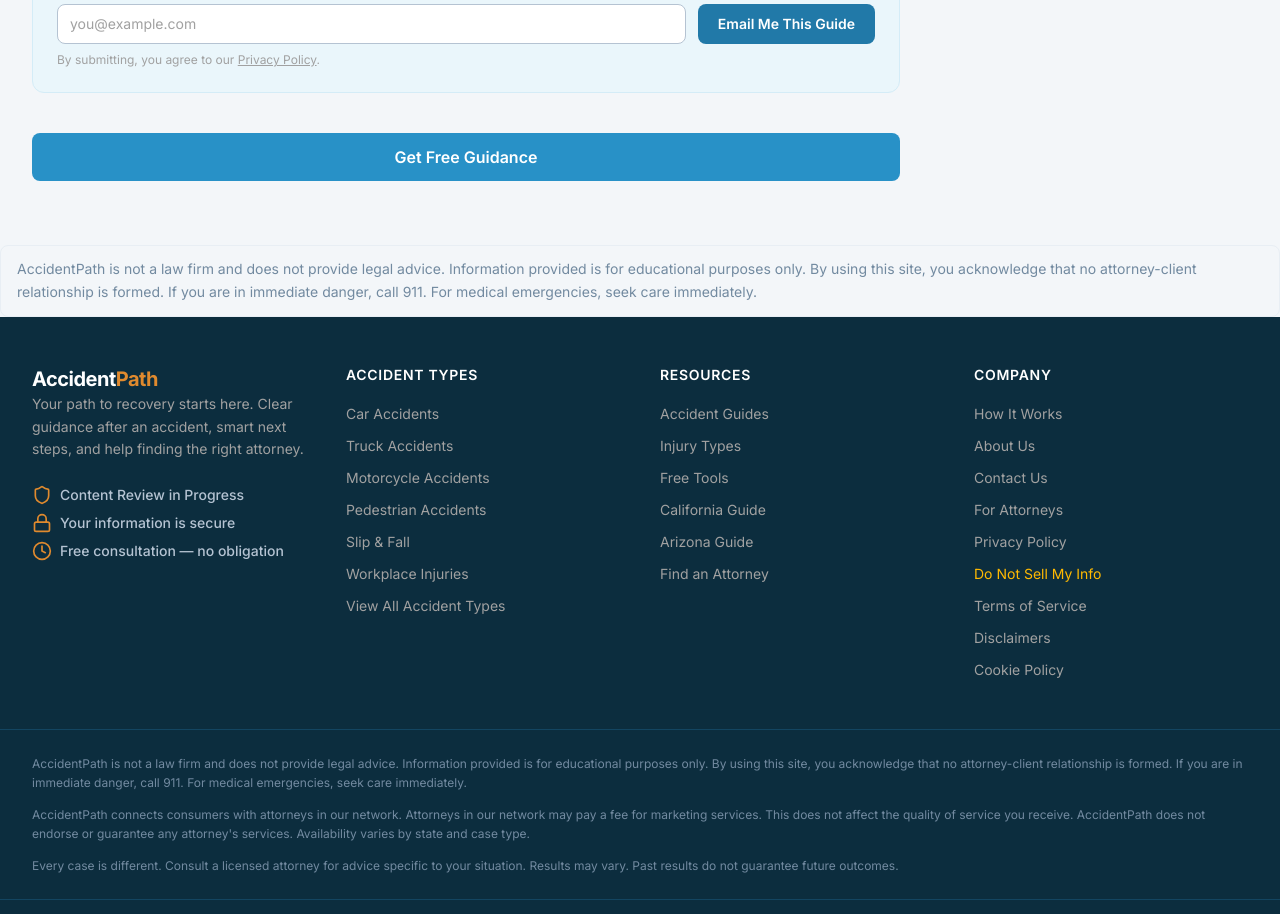
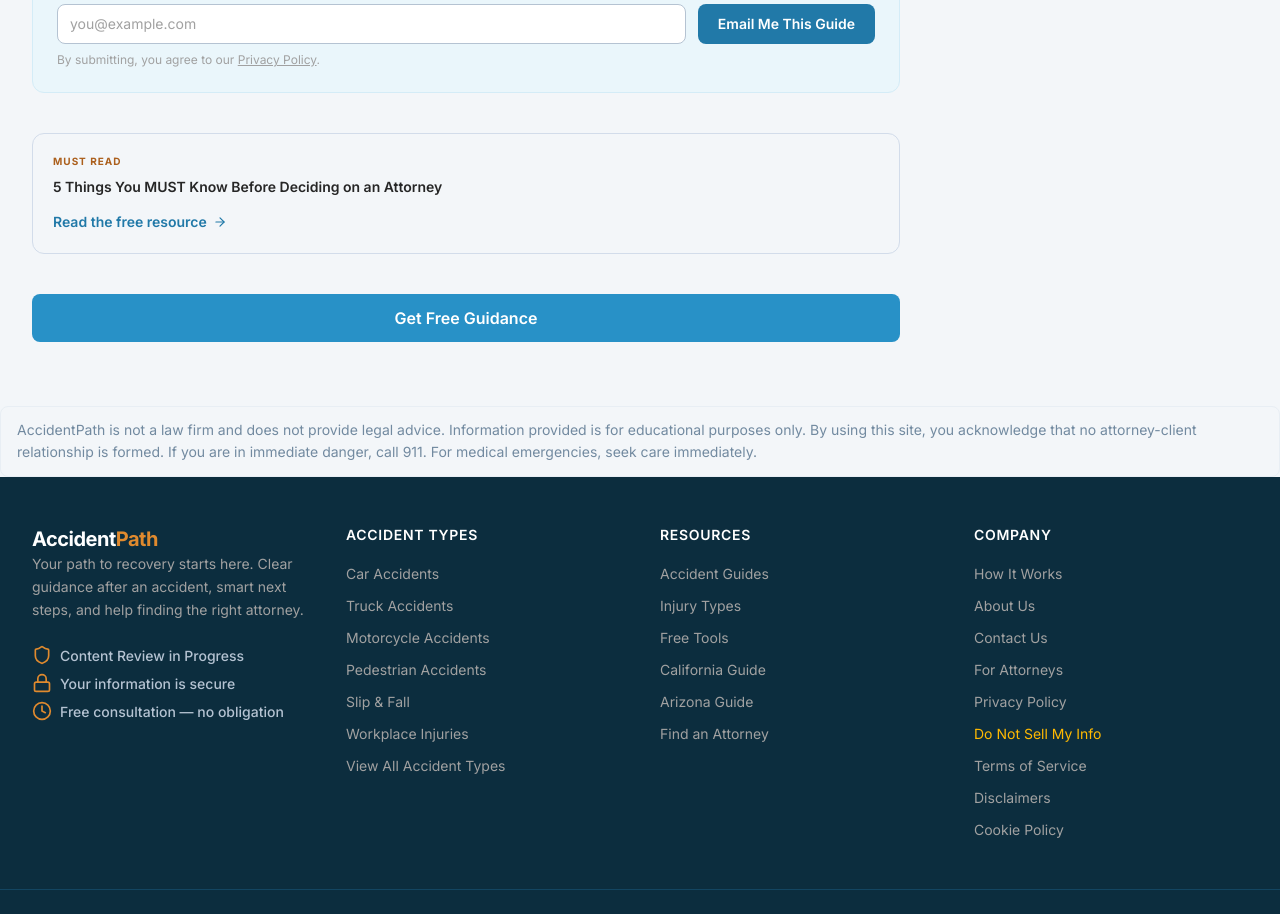
Before and after one commit to the-comet-companies/accident-path, a Next.js app: page /guides/after-car-accident in a window 1280 px wide. Shown: the part 4700-5614 px from the top of the page. Built offline with nearby package versions, Linux system fonts and the light colour scheme.

Commit message:
feat(resources): add resource CTAs to accident and guide pages

```diff
--- a/app/(en)/accidents/[slug]/page.tsx
+++ b/app/(en)/accidents/[slug]/page.tsx
@@ -273,6 +273,22 @@ export default async function AccidentHubPage({
                 toolSlug="page-accident"
                 toolContext={{ accidentType: accident.title, accidentSlug: accident.slug }}
               />
+
+              {/* Resource CTA */}
+              <div className="rounded-xl border border-neutral-200 bg-neutral-50 p-5">
+                <p className="text-[10px] font-bold uppercase tracking-widest text-red-600 mb-2">
+                  Critical
+                </p>
+                <p className="text-sm font-semibold text-neutral-800 leading-snug mb-3">
+                  Do Not Do This Before Picking an Attorney
+                </p>
+                <a
+                  href="/resources/before-picking-an-attorney"
+                  className="inline-flex items-center gap-1.5 text-sm font-semibold text-primary-600 hover:text-primary-700 transition-colors"
+                >
+                  Read the free guide <ArrowRight className="w-3.5 h-3.5" aria-hidden="true" />
+                </a>
+              </div>
 
               {/* Evidence Checklist */}
               <section id="evidence-checklist" aria-labelledby="checklist-heading">
--- a/app/(en)/guides/[slug]/page.tsx
+++ b/app/(en)/guides/[slug]/page.tsx
@@ -159,6 +159,22 @@ export default async function GuideDetailPage({
                 toolContext={{ guideTitle: guide.title, guideSlug: guide.slug }}
               />
 
+              {/* Resource CTA */}
+              <div className="rounded-xl border border-neutral-200 bg-neutral-50 p-5">
+                <p className="text-[10px] font-bold uppercase tracking-widest text-amber-700 mb-2">
+                  Must Read
+                </p>
+                <p className="text-sm font-semibold text-neutral-800 leading-snug mb-3">
+                  5 Things You MUST Know Before Deciding on an Attorney
+                </p>
+                <a
+                  href="/resources/5-things-before-deciding-on-attorney"
+                  className="inline-flex items-center gap-1.5 text-sm font-semibold text-primary-600 hover:text-primary-700 transition-colors"
+                >
+                  Read the free resource <ArrowRight className="w-3.5 h-3.5" aria-hidden="true" />
+                </a>
+              </div>
+
               <CTAButton href="/find-help" size="md">
                 Get Free Guidance
               </CTAButton>
```
